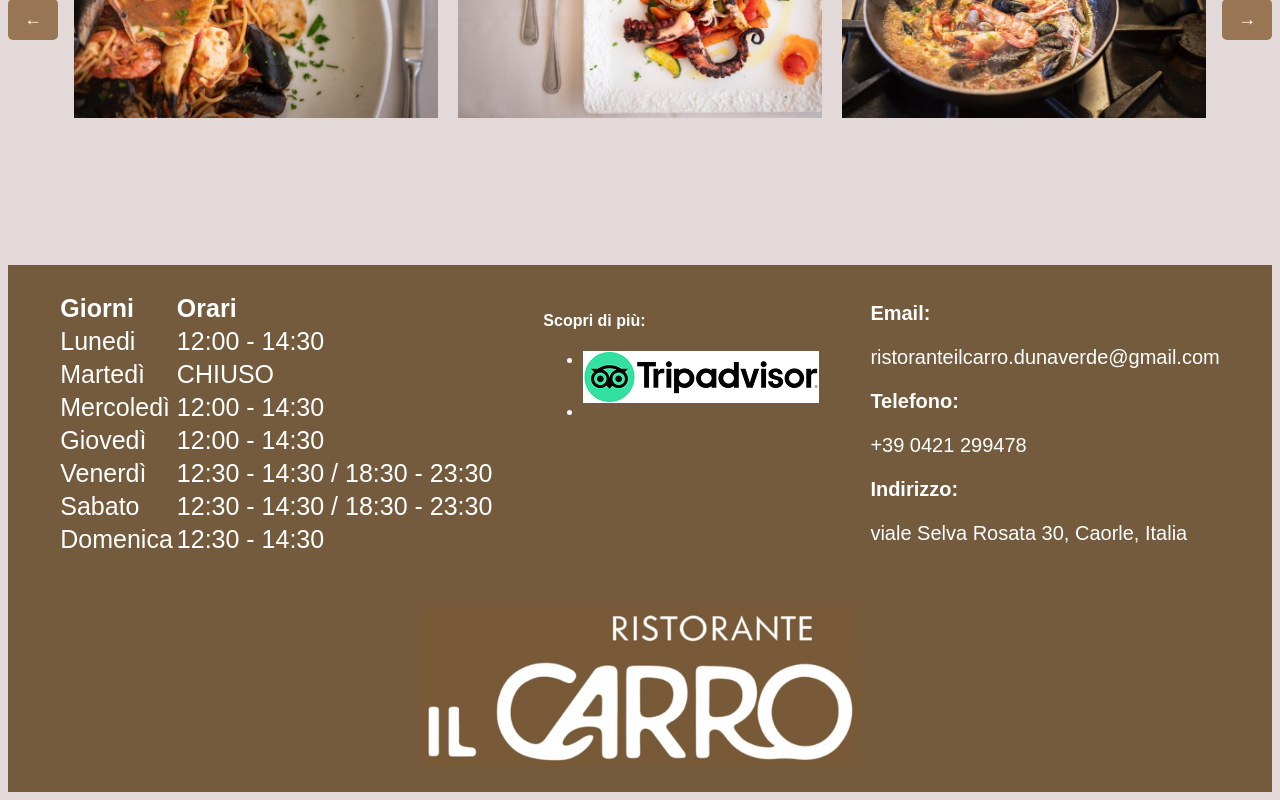
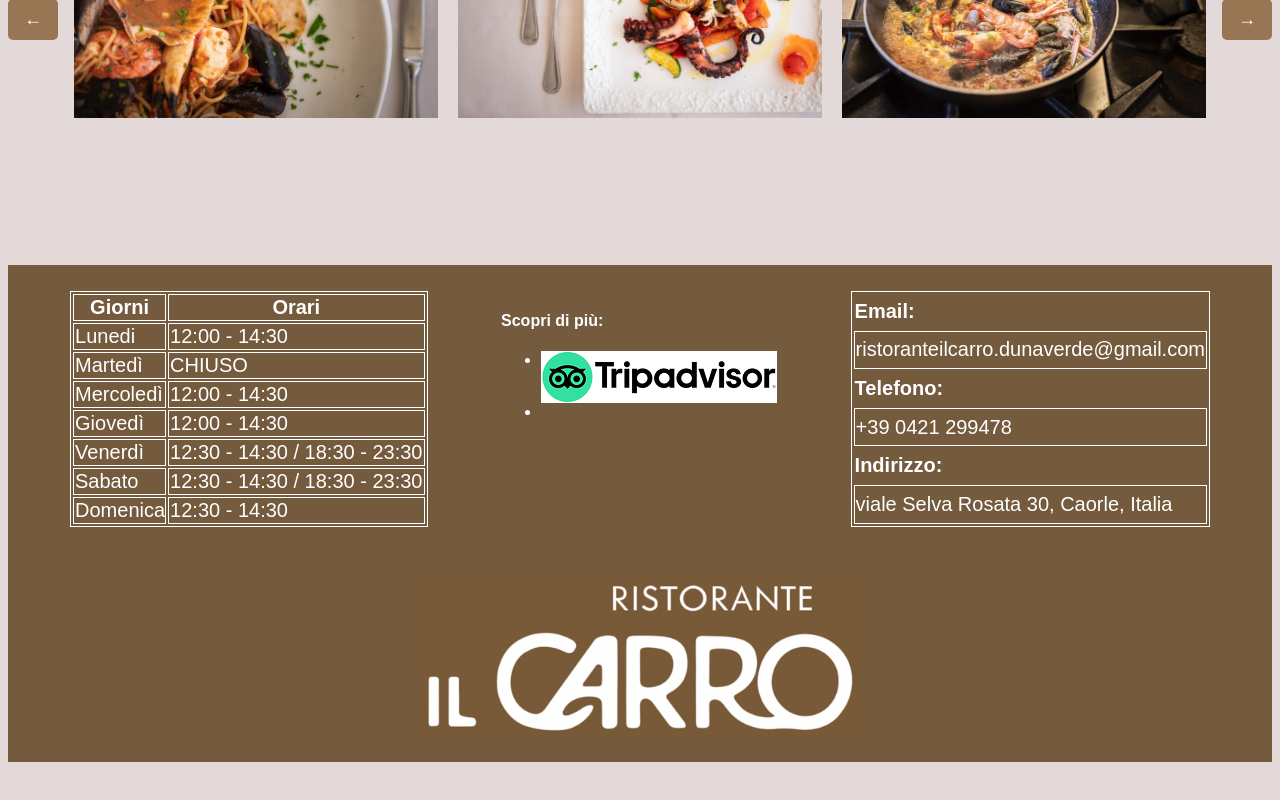
Before and after one commit to aurorar17/ilCarro, a React (Vite) app in the folder ilCarroApp/: page / in a window 1280 px wide. Shown: the part 1291-2091 px from the top of the page. After the commit the page ends 2061 px from the top, so only its background shows below. Built offline with nearby package versions, Linux system fonts and the light colour scheme; a web font is replaced by a local one.

Commit message:
footer responsive

```diff
--- a/ilCarroApp/src/components/Footer.jsx
+++ b/ilCarroApp/src/components/Footer.jsx
@@ -46,31 +46,31 @@ const Footer = () => {
               <th>Orari</th>
             </tr>
             <tr>
-              <td>Lunedi</td>
+              <td id="th-1">Lunedi</td>
               <td>12:00 - 14:30</td>
             </tr>
             <tr>
-              <td>Martedì</td>
+              <td id="th-1">Martedì</td>
               <td>CHIUSO</td>
             </tr>
             <tr>
-              <td>Mercoledì</td>
+              <td id="th-1">Mercoledì</td>
               <td>12:00 - 14:30</td>
             </tr>
             <tr>
-              <td>Giovedì</td>
+              <td id="th-1">Giovedì</td>
               <td>12:00 - 14:30</td>
             </tr>
             <tr>
-              <td>Venerdì</td>
+              <td id="th-1">Venerdì</td>
               <td>12:30 - 14:30 / 18:30 - 23:30</td>
             </tr>
             <tr>
-              <td>Sabato</td>
+              <td id="th-1">Sabato</td>
               <td>12:30 - 14:30 / 18:30 - 23:30</td>
             </tr>
             <tr>
-              <td>Domenica</td>
+              <td id="th-1">Domenica</td>
               <td>12:30 - 14:30</td>
             </tr>
           </table>
--- a/ilCarroApp/src/styles/footer.css
+++ b/ilCarroApp/src/styles/footer.css
@@ -22,6 +22,7 @@
 
   #orari-tab {
     margin-top: 5%;
+    border: 1px solid rgb(255, 255, 255);
   }
 
   #orari-tab th {
@@ -30,6 +31,8 @@
 
   #orari-tab td {
     text-align: center;
+    font-weight: 10px;
+    border: 1px solid rgb(255, 255, 255);
   }
 
   img:not(.no-responsive) {
@@ -84,11 +87,13 @@
   .contact-table {
     text-align: left;
     font-size: 20px;
+    border: 1px solid rgb(255, 255, 255);
   }
 
   #orari-tab {
     text-align: left;
-    font-size: 25px;
+    font-size: 20px;
+    border: 1px solid rgb(255, 255, 255);
   }
 
   .footer-logo-section {
@@ -99,4 +104,16 @@
     height: auto;
     width: 35%;
   }
+  #orari-tab th {
+    border: 1px solid rgb(255, 255, 255);
+    text-align: center;
+  }
+
+  #th-1 {
+    padding-right: 10%;
+  }
+
+  td {
+    border: 1px solid rgb(255, 255, 255);
+  }
 }
```
